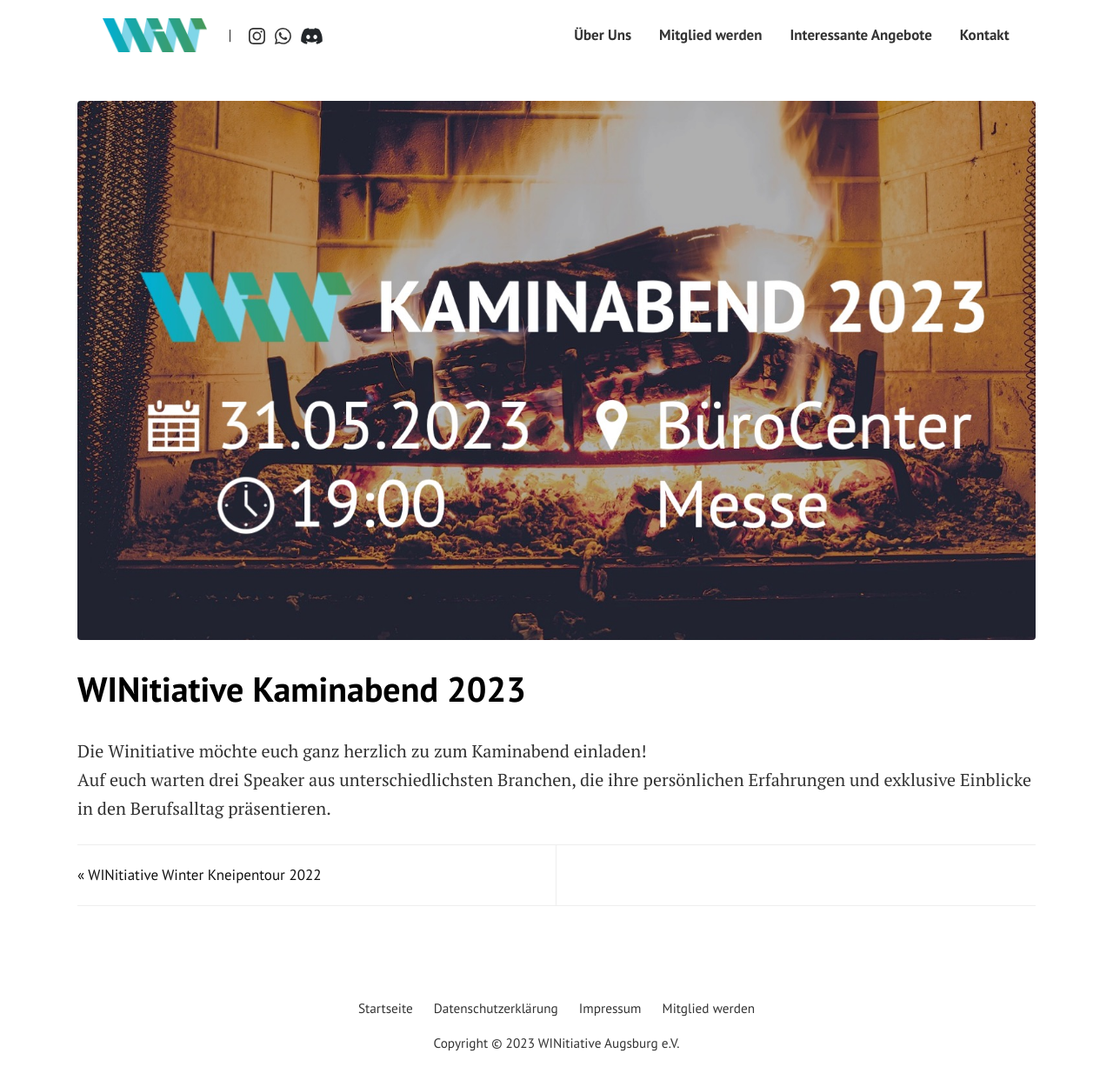
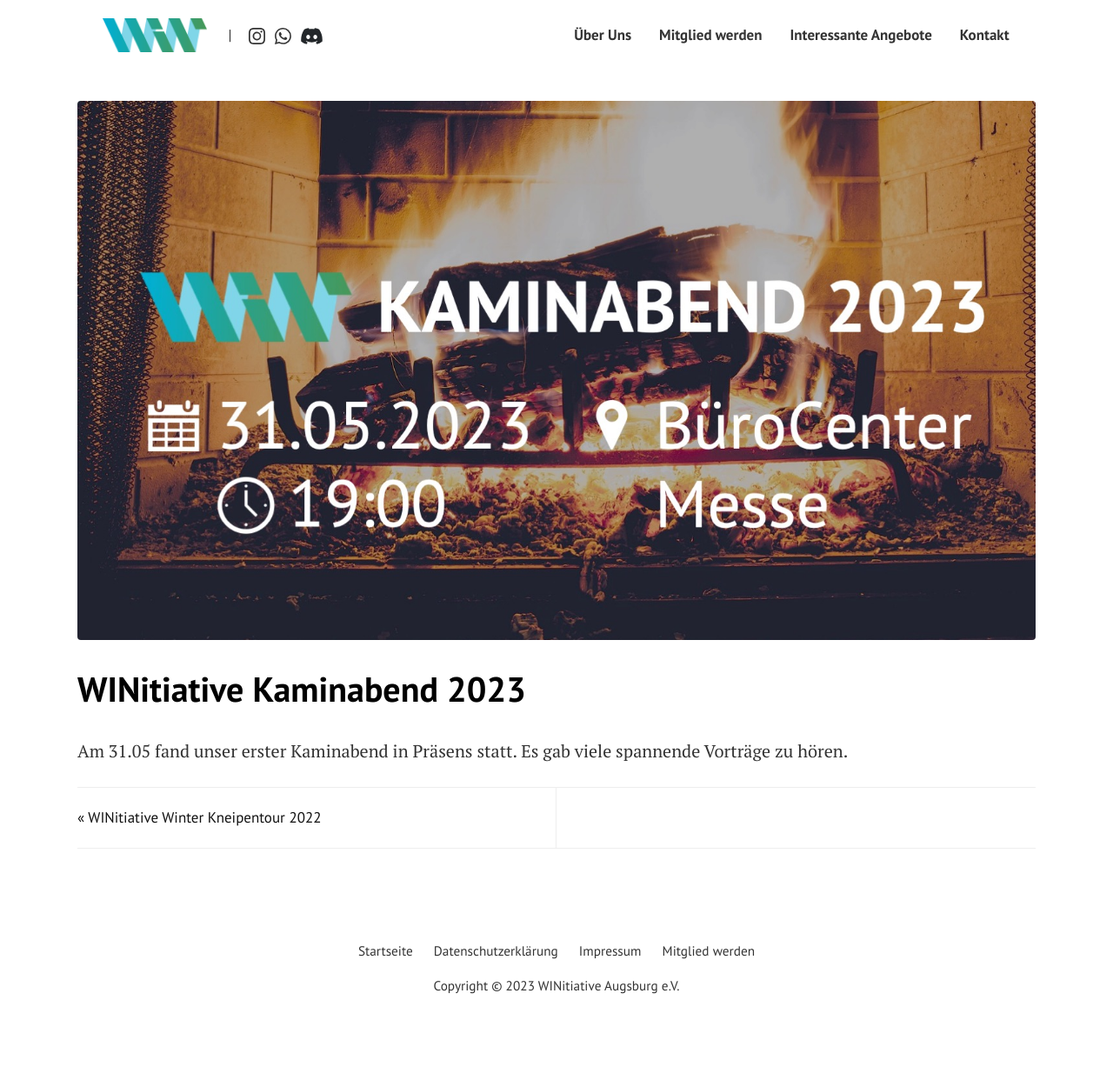
Before and after one commit to WINitiative-Augsburg-eV/webseite, a Jekyll site: the page built from _posts/2023-05-14-Kaminabend.md, in a window 1280 px wide and 1242 px high. Shown: the whole window at 87% size. Built offline with Jekyll 4.4.1, drawn with Linux system fonts in a browser that asks for light colours.

Commit message:
Kaminabend

```diff
--- a/_posts/2023-05-14-Kaminabend.md
+++ b/_posts/2023-05-14-Kaminabend.md
@@ -3,9 +3,6 @@ layout: post
 title: "WINitiative Kaminabend 2023"
 categories: [ Events, Uni ]
 image: assets/images/Kaminabend.jpg
-link: /kaminabend-anmeldung/
-link-text: Zur Anmeldung &#128293
-featured: true
+featured: false
 ---
-Die Winitiative möchte euch ganz herzlich zu zum Kaminabend einladen!
-Auf euch warten drei Speaker aus unterschiedlichsten Branchen, die ihre persönlichen Erfahrungen und exklusive Einblicke in den Berufsalltag präsentieren.
+Am 31.05 fand unser erster Kaminabend in Präsens statt. Es gab viele spannende Vorträge zu hören.
```
Also changed, not shown: 2 other files.
